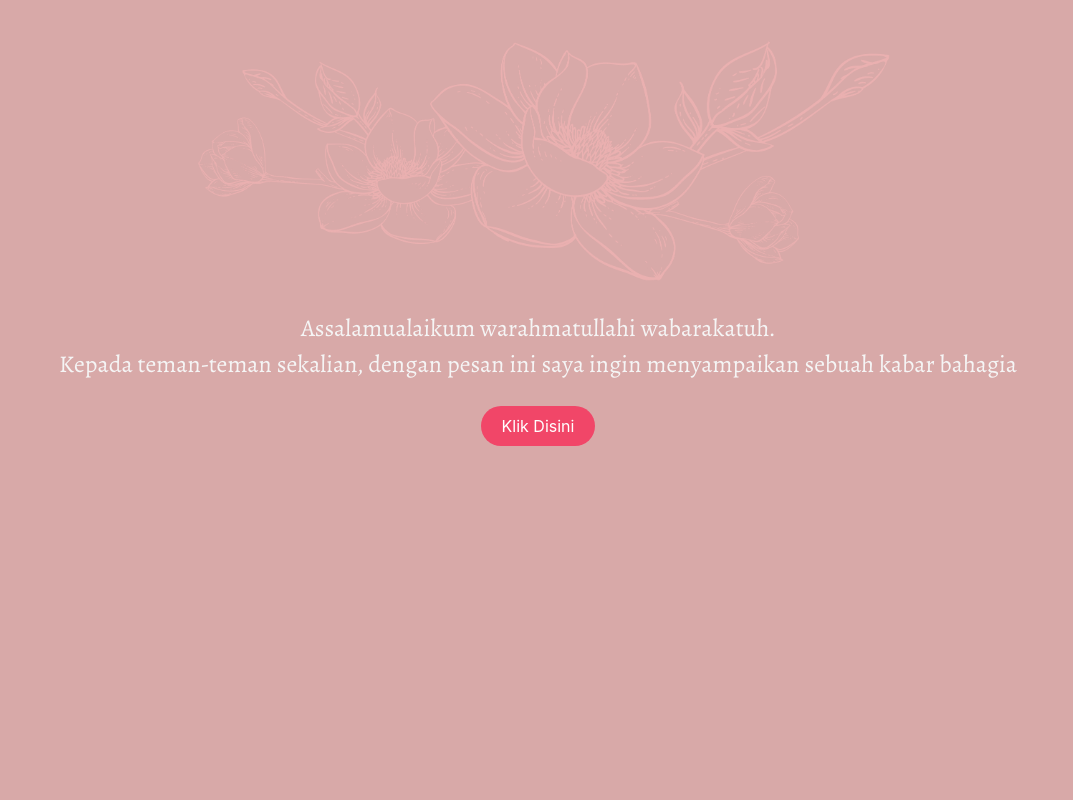
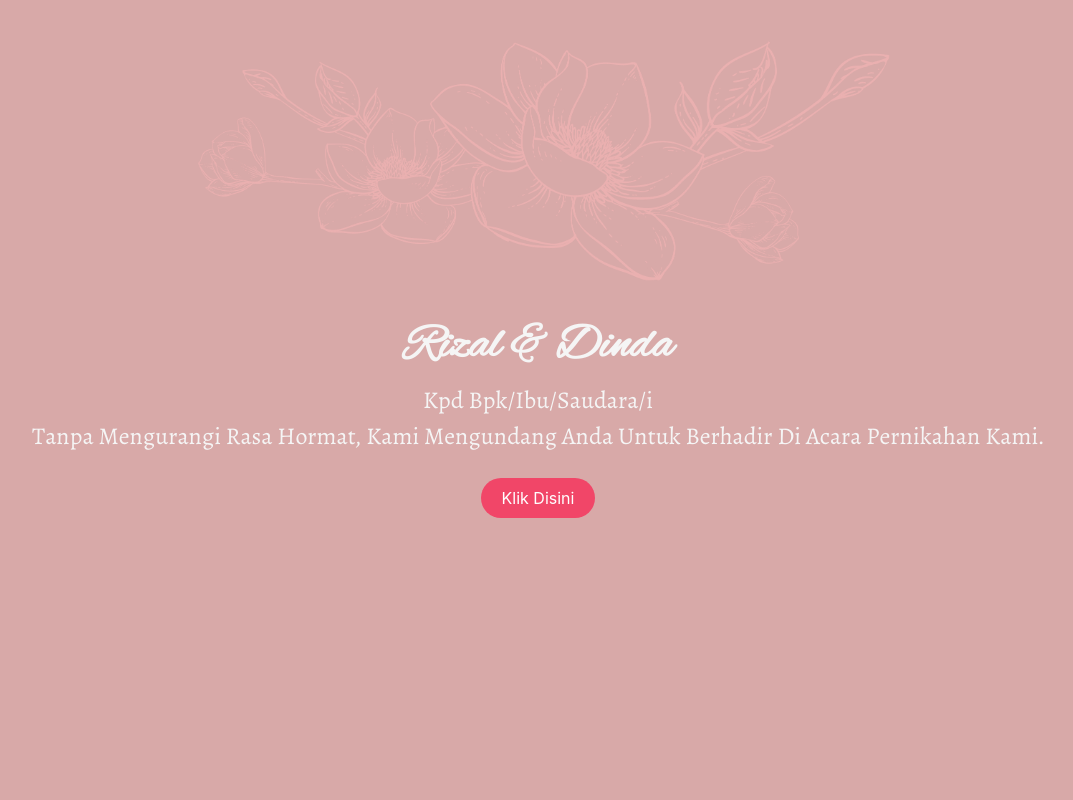
Before and after one commit to raviMukti/wedding-invitation, a PHP site: page / in a window 1280 px wide. Shown: the whole page, without its empty margins (102-1175 px from the left). Run offline with PHP 8.4, Linux system fonts and the light colour scheme; some libraries are stand-ins or nearby versions; some web fonts are replaced.

Commit message:
Change Statement

```diff
--- a/css/style.css
+++ b/css/style.css
@@ -576,3 +576,10 @@ body.preloader-site {
   color: whitesmoke;
   font-size: 1.5rem;
 }
+
+.nama-pengantin {
+  font-family: alexBrush;
+  font-weight: 700;
+  font-size: 3rem;
+  color: whitesmoke;
+}
--- a/index.html
+++ b/index.html
@@ -29,9 +29,13 @@
     <div class="preloader-wrapper column has-text-centered" id="divPembuka">
       <div class="column is-centered">
         <img src="image/wedding-flower.png" style="max-width: 60%;" alt="Flower" />
-        <p class="kalimat-pembuka">Assalamualaikum warahmatullahi wabarakatuh.
+        <h1 class="nama-pengantin">Rizal & Dinda</h1>
+        <p class="kalimat-pembuka">
+          Kpd Bpk/Ibu/Saudara/i
           <br>
-          Kepada teman-teman sekalian, dengan pesan ini saya ingin menyampaikan sebuah kabar bahagia</p>
+          Tanpa Mengurangi Rasa Hormat, Kami Mengundang Anda Untuk Berhadir Di Acara Pernikahan Kami.
+          <br>
+        </p>
           <br>
       <button id="openInvitation" class="button is-danger is-rounded">Klik Disini</button>
       </div>
```
